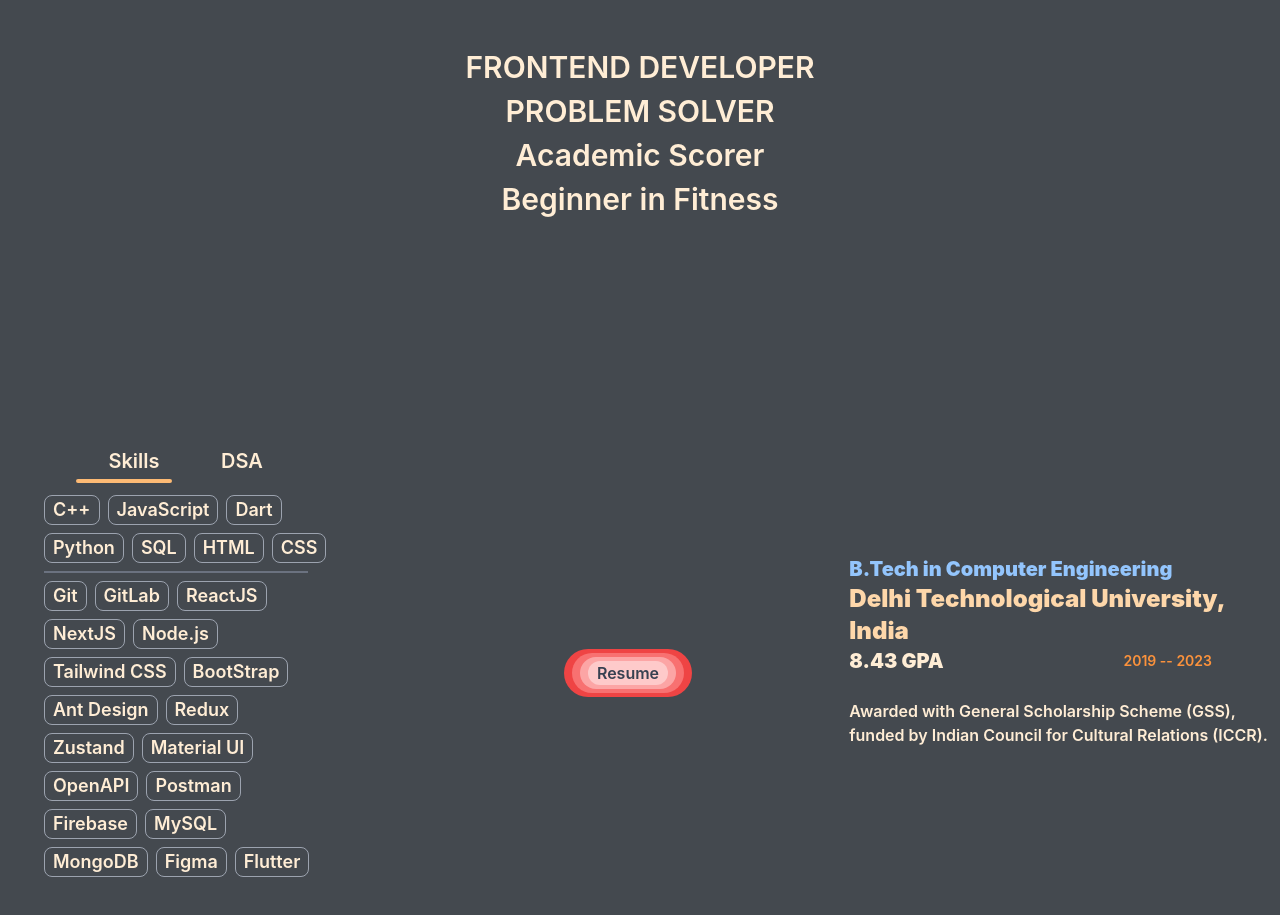
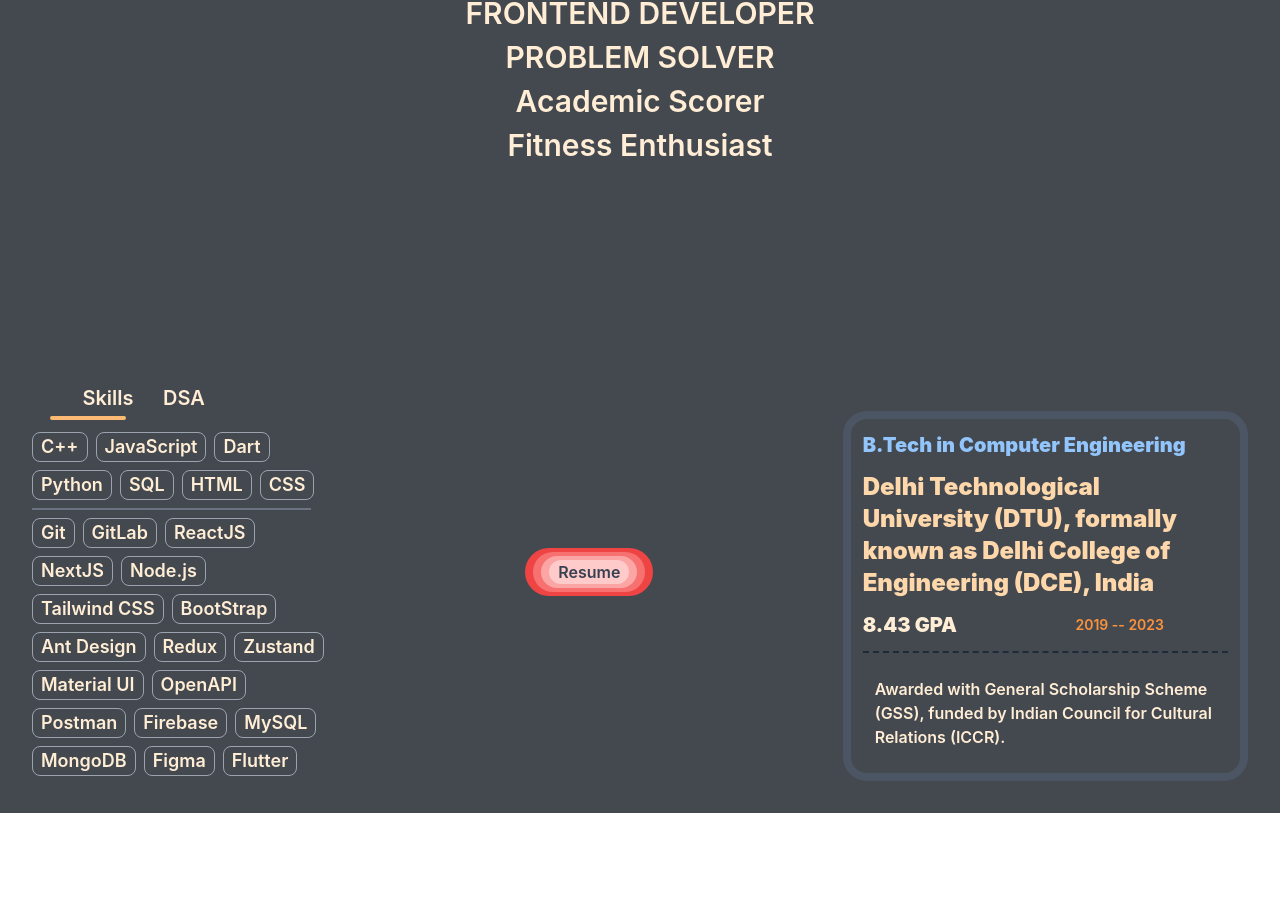
Before and after one commit to imSonuKushwaha/portfolio, a React (Create React App) app: page / in a window 1280 px wide. Shown: the part 277-1192 px from the top of the page. After the commit the page ends 1090 px from the top, so only its background shows below. Built offline with nearby package versions, Linux system fonts and the light colour scheme.

Commit message:
changed design

```diff
--- a/src/App.js
+++ b/src/App.js
@@ -17,17 +17,11 @@ function App() {
           <SocialMedia />
         </div>
       </div>
-      <div className="grid grid-cols-12 text-base text-orange-100 font-semibold p-3 bg-[#44494F]">
-        <div className="col-start-3 col-span-8">
-          <Experience />
-        </div>
-        <div className="col-start-1 col-span-3">
+      <div className="flex flex-col justify-center items-center text-base text-orange-100 font-semibold p-8 bg-[#44494F]">
+        <Experience />
+        <div className="flex flex-row justify-between items-center mt-20">
           <Tab />
-        </div>
-        <div className="col-start-6 col-span-2 h-full flex justify-center items-center pr-6">
           <ResumeButton />
-        </div>
-        <div className="col-start-9 col-span-4 ">
           <Academic />
         </div>
       </div>
--- a/src/component/Academic.jsx
+++ b/src/component/Academic.jsx
@@ -3,45 +3,24 @@ import React from "react";
 const Academic = () => {
   return (
     <>
-      <div className="absolute h-80 w-4/12 flex flex-col justify-center items-start 2xl:mt-2 md:mt-12 transition duration-500 ease-in-out hover:translate-y-[-30px]">
+      <div className=" w-4/12 flex flex-col justify-center items-start gap-3 border-8 border-gray-600 rounded-3xl p-3 2xl:mt-2 md:mt-12 transition duration-500 ease-in-out hover:translate-y-[-30px]">
         <strong className="text-blue-300 text-xl">
           B.Tech in Computer Engineering
         </strong>
-        <p></p>
-        <strong className="text-2xl text-orange-200">
-          Delhi Technological University, India
+        <strong className="text-2xl text-orange-200 text-pretty ">
+          Delhi Technological University (DTU), formally known as Delhi College
+          of Engineering (DCE), India
         </strong>
         <div className="w-full flex flex-row justify-between  items-center">
           <strong className="text-xl">8.43 GPA</strong>
           <p className="text-sm text-orange-400 pr-16"> 2019 -- 2023 </p>
         </div>
-        <div className="py-3"></div>
-        <p className="">
+        <p className="w-full border-b-2 border-gray-800 border-dashed"></p>
+        <p className="p-3 text-pretty">
           Awarded with General Scholarship Scheme (GSS), funded by Indian
           Council for Cultural Relations (ICCR).
         </p>
-        {/* <strong className="text-blue-300 text-lg">Higher School (+2)</strong>
-        <strong className="text-xl text-orange-200">
-          National Infotech Higher School, Nepal
-        </strong>
-        <div className="w-full flex flex-row justify-between  items-center">
-          <strong className="text-lg">89.25 %</strong>
-          <p className="text-sm text-orange-400 pr-16"> 2016 - 2018 </p>
-        </div>
-        <div className="py-3"></div>
-        <strong className="text-blue-300 text-lg">High School</strong>
-        <strong className="text-xl text-orange-200">
-          ST. Xavier’s Higher Sec. School, Nepal
-        </strong>
-        <div className="w-full flex flex-row justify-between  items-center">
-          <strong className="text-lg">90 %</strong>
-          <p className="text-sm text-orange-400 pr-16"> 2016 </p>
-        </div> */}
       </div>
-      <div className="2xl:h-96 lg:h-[460px] md:h-[600px]"></div>
-      {/* <div className="relative 2xl:h-96 lg:h-[460px] md:h-[600px] w-full flex justify-center items-center text-5xl font-bold text-orange-100 bg-[#44494F] tracking-widest transition-all ease-in-out delay-150 duration-700 hover:bg-transparent hover:-translate-y-40 hover:opacity-0 ">
-        B. Tech
-      </div> */}
     </>
   );
 };
--- a/src/component/Experience.jsx
+++ b/src/component/Experience.jsx
@@ -3,7 +3,7 @@ import React from "react";
 const Experience = () => {
   return (
     <>
-      <div className="absolute w-8/12 flex flex-col justify-start items-start text-lg font-medium p-4">
+      <div className="w-8/12 flex flex-col justify-start items-start text-lg font-medium">
         <strong className="w-full text-3xl text-orange-300 text-center mb-4">
           RECENT WORK
         </strong>
@@ -41,39 +41,12 @@ const Experience = () => {
             responsive UI designs (Central Hospital System).
           </li>
         </ul>
-        {/* <p className="mt-3"></p>
-        <div className="w-full flex flex-row justify-between items-center border-t-2 border-gray-600 mt-2">
-          <strong className="text-2xl text-orange-200 font-serif">
-            Software Engineer
-          </strong>
-          <p className="text-xs text-orange-400 pr-10">
-            July 2023 -- March 2024
-          </p>
-        </div>
-        <strong className="text-blue-300 font-serif">
-          Maroon Engineering solution
-        </strong>
-        <ul className="list-disc pl-2">
-          <li className="mt-3">
-            Built a responsive website with 17 key features using ReactJS,
-            Express with NodeJS, Tailwind CSS, Material UI, and MongoDB,
-            achieving an average page load time of less than 2 seconds.
-          </li>
-          <li className="mt-3">
-            Worked to optimize the responsiveness of web pages for all screen
-            sizes, especially to mobile screens to assist Mobile Web App.
-          </li>
-          <li className="my-3">
-            Created product product-ready mobile application using Flutter,
-            named ePasal.
-          </li>
-        </ul> */}
       </div>
-      <div className="relative 2xl:h-[520px] lg:h-[620px] md:h-[720px] w-full flex flex-col justify-center items-center gap-2 bg-[#44494F] transition-all ease-in-out delay-150 duration-700 hover:bg-transparent hover:tracking-extreme hover:opacity-0">
+      <div className="absolute z-10 top-24 w-[80vw] 2xl:h-[510px] lg:h-[520px] md:h-[620px] flex flex-col justify-center items-center gap-2 bg-[#44494F] transition-all ease-in-out delay-150 duration-700 hover:bg-transparent hover:tracking-extreme hover:opacity-0">
         <strong className="text-3xl font-semibold">FRONTEND DEVELOPER</strong>
         <strong className="text-3xl font-semibold">PROBLEM SOLVER</strong>
         <strong className="text-3xl font-semibold">Academic Scorer</strong>
-        <strong className="text-3xl font-semibold">Beginner in Fitness</strong>
+        <strong className="text-3xl font-semibold">Fitness Enthusiast</strong>
       </div>
     </>
   );
--- a/src/component/Name.jsx
+++ b/src/component/Name.jsx
@@ -3,7 +3,7 @@ import React from "react";
 const Name = () => {
   return (
     <>
-      <div className="flex justify-start items-center text-6xl font-normal text-orange-100">
+      <div className="flex justify-start items-center text-5xl font-normal text-orange-100">
         <strong id="name">S</strong>
         <strong id="name">o</strong>
         <strong id="name">n</strong>
--- a/src/component/Tab.jsx
+++ b/src/component/Tab.jsx
@@ -7,12 +7,12 @@ const Tab = () => {
 
   return (
     <>
-      <div className="absolute h-[340px] w-3/12 flex flex-col items-center pl-8">
-        <div className="w-3/4 flex flex-row justify-between">
+      <div className=" h-96 w-3/12 flex flex-col items-center">
+        <div className="w-3/4 flex flex-row ">
           <button
             className={`${
-              activeTab ? "" : "rounded-2xl hover:bg-gray-700"
-            }  w-1/2 text-center text-xl p-1`}
+              activeTab === 1 ? "" : "rounded-2xl hover:bg-gray-700"
+            }  w-1/3 text-center text-xl p-1`}
             onClick={() => {
               setActiveTab(true);
             }}
@@ -21,8 +21,8 @@ const Tab = () => {
           </button>
           <button
             className={`${
-              !activeTab ? "" : "rounded-2xl hover:bg-gray-700"
-            }  w-1/2 text-center text-xl p-1`}
+              !activeTab === 2 ? "" : "rounded-2xl hover:bg-gray-700"
+            }  w-1/3 text-center text-xl p-1`}
             onClick={() => {
               setActiveTab(false);
             }}
@@ -31,15 +31,12 @@ const Tab = () => {
           </button>
         </div>
         <div
-          className={`w-1/3 border-2 rounded-full border-orange-300 transition-all delay-0 duration-500 ${
-            activeTab ? "-translate-x-16" : "translate-x-16"
+          className={`w-1/4 border-2 rounded-full border-orange-300 transition-all delay-0 duration-500 ${
+            activeTab ? "-translate-x-24" : "translate-x-0"
           }`}
         ></div>
-        {activeTab ? <Skill /> : <DSA />}
+        {activeTab === true ? <Skill /> : <DSA />}
       </div>
-      {/* <div className="relative h-[340px] w-full flex justify-center items-center text-7xl font-bold text-orange-100 bg-[#44494F] tracking-widest transition-all ease-in-out delay-150 duration-500 hover:bg-transparent hover:tracking-extreme hover:opacity-0 ">
-        Skills/DSA
-      </div> */}
     </>
   );
 };
```
